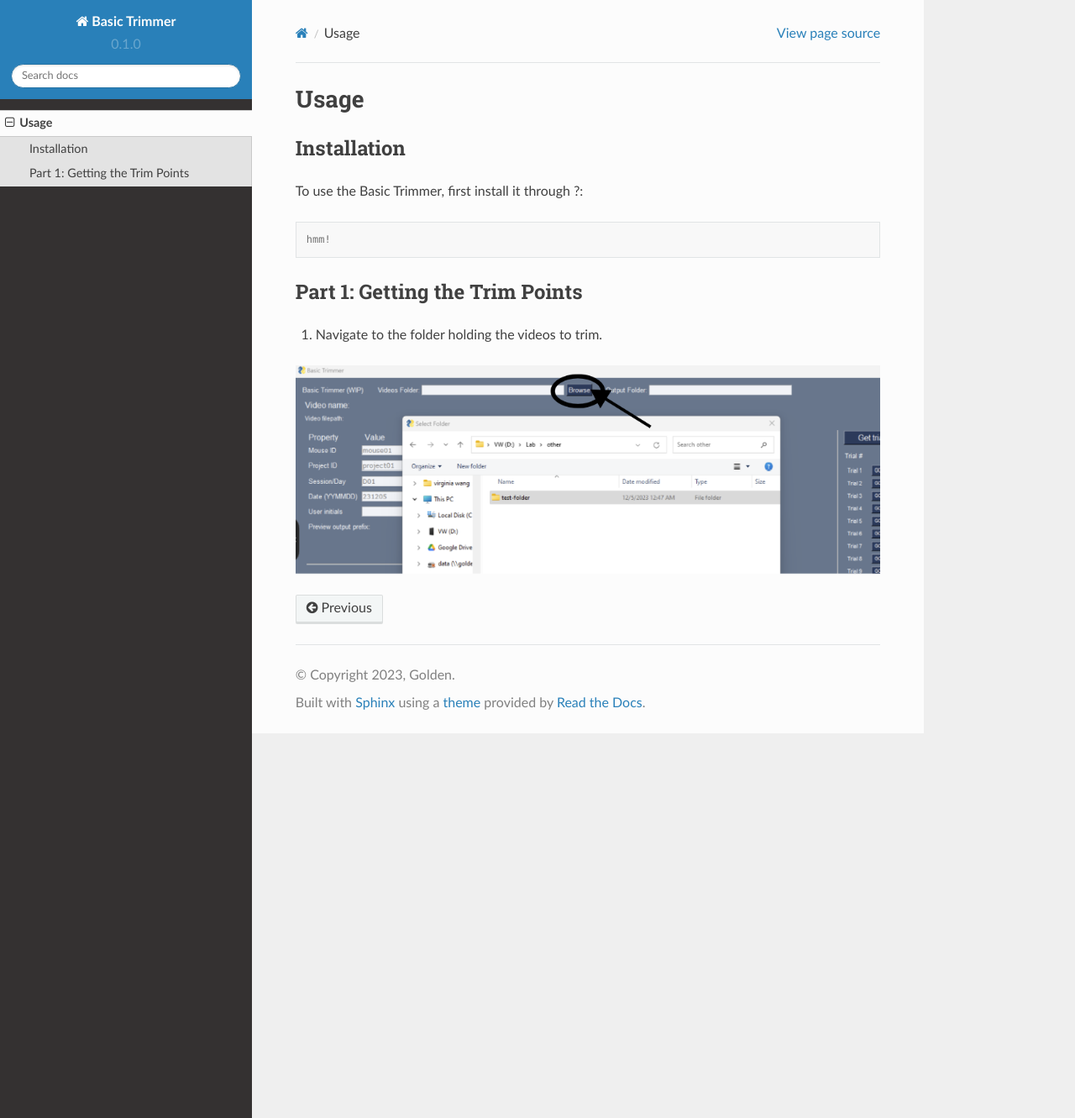
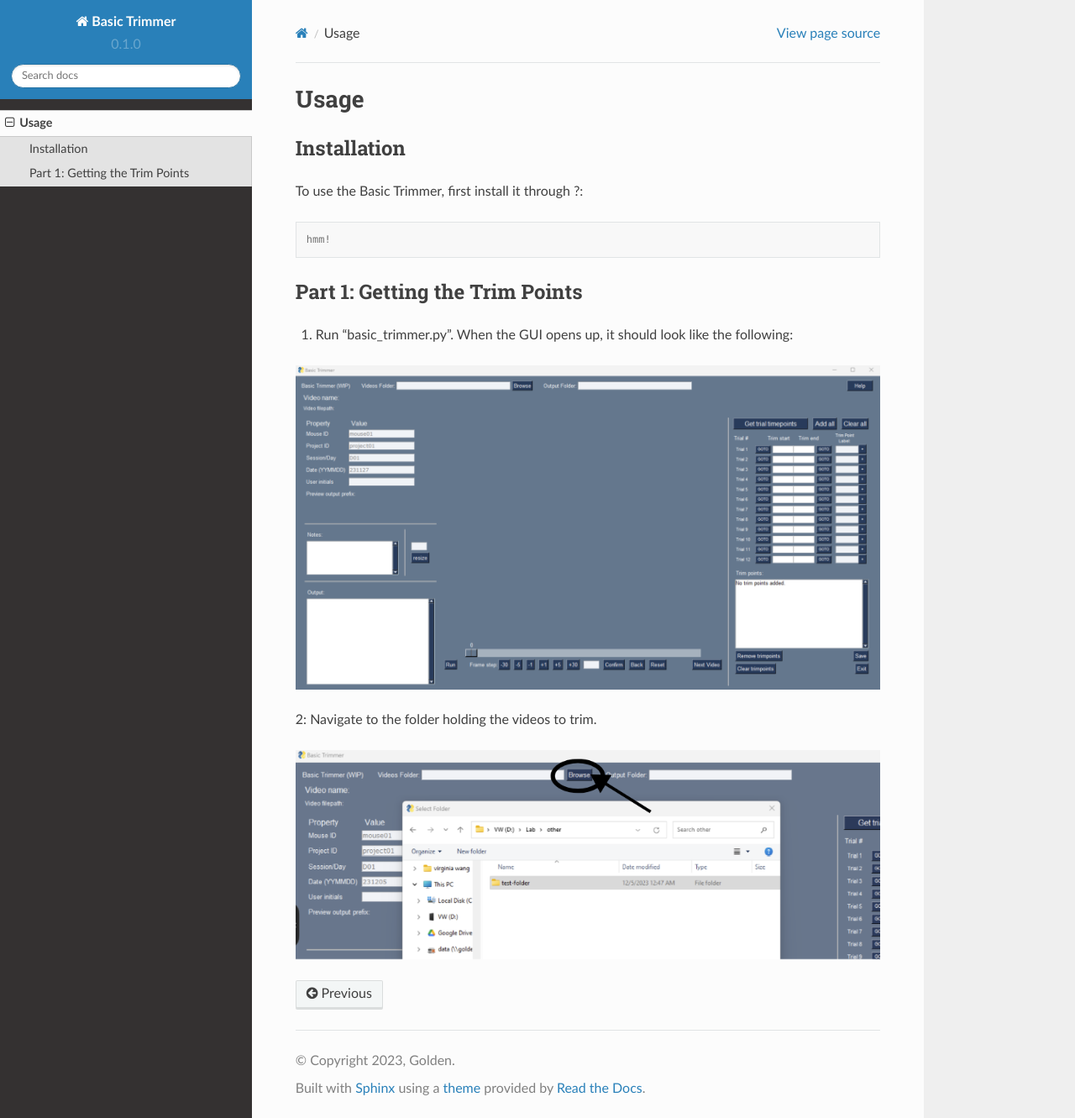
Before and after one commit to virginiavw/rtd-tutorial, a Sphinx documentation site: the page built from docs/source/usage.rst, in a window 1280 px wide and 1331 px high. Shown: the whole window at 84% size. Built offline with Sphinx 7.4.7 and the Read the Docs theme 2.0.0, drawn with Linux system fonts in a browser that asks for light colours.

Commit message:
Update usage.rst

```diff
--- a/docs/source/usage.rst
+++ b/docs/source/usage.rst
@@ -14,7 +14,12 @@ To use the Basic Trimmer, first install it through ?:
 
 Part 1: Getting the Trim Points
 ----------------
-1. Navigate to the folder holding the videos to trim.
+1. Run "basic_trimmer.py". When the GUI opens up, it should look like the following:
+
+.. image:: images/GUI_blank.png
+  :width: 700
+
+2: Navigate to the folder holding the videos to trim.
 
 .. image:: images/browse.png
   :width: 700
```
